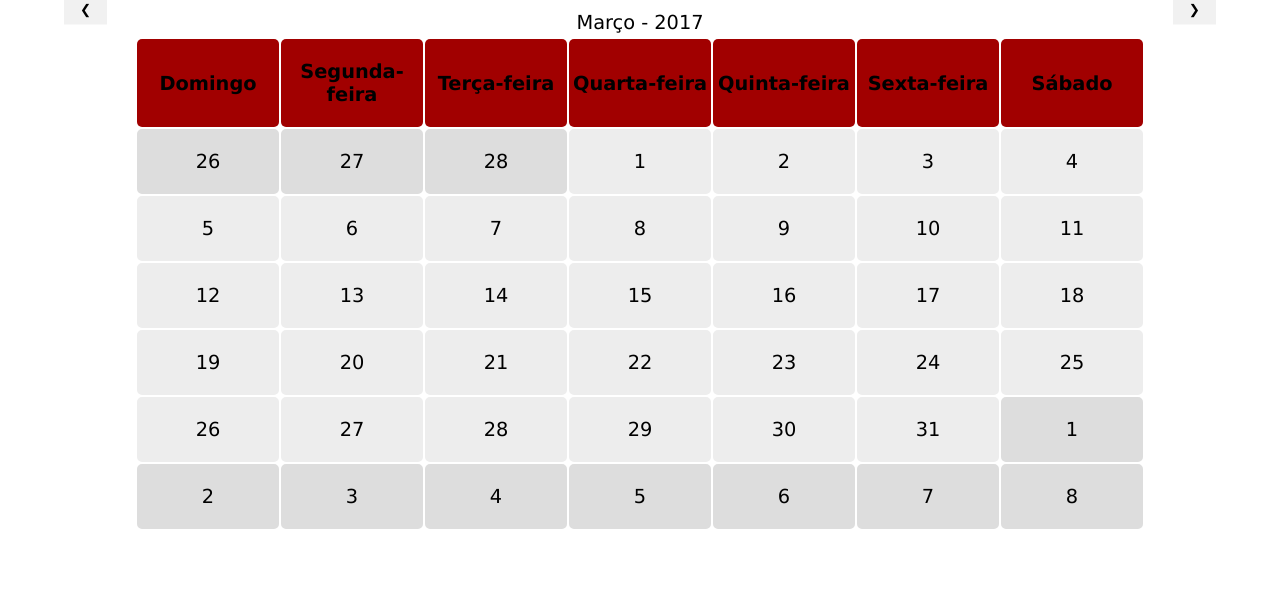
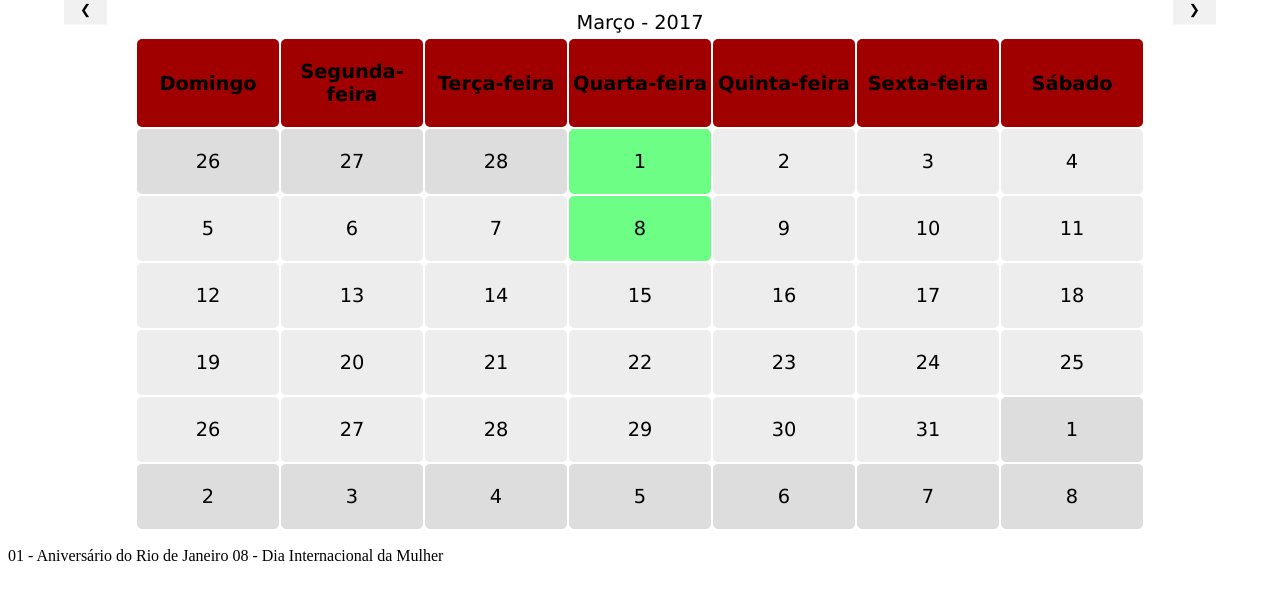
Before and after one commit to TreinoeDieta/Website, a Jekyll site: the page calendario/index.html, which Jekyll copies as it is, in a window 1280 px wide. Shown: the top 600 px of the page. Built offline with Jekyll 4.4.1, drawn with Linux system fonts in a browser that asks for light colours.

Commit message:
Update index.html

```diff
--- a/calendario/index.html
+++ b/calendario/index.html
@@ -27,6 +27,11 @@ table, th, td {
         background-color: #a10000;
         border-bottom: 20px solid #a10000;
         border-top: 20px solid #a10000;
+        border-radius: 5px;
+    }
+    .feriado {
+        background-color: #6dff85;
+        border: 20px solid #6dff85;
         border-radius: 5px;
     }
     td {
@@ -60,7 +65,7 @@ table, th, td {
     <td class="passado">26</td>
     <td class="passado">27</td>
     <td class="passado">28</td>
-    <td class="atual">1</td>
+    <td class="feriado">1</td>
     <td class="atual">2</td>
     <td class="atual">3</td>
     <td class="atual">4</td>
@@ -69,7 +74,7 @@ table, th, td {
     <td class="atual">5</td>
     <td class="atual">6</td>
     <td class="atual">7</td>
-    <td class="atual">8</td>
+    <td class="feriado">8</td>
     <td class="atual">9</td>
     <td class="atual">10</td>
     <td class="atual">11</td>
@@ -111,6 +116,7 @@ table, th, td {
     <td class="passado">8</td>
   </tr>
 </table>
+	<p>01 - Aniversário do Rio de Janeiro  08 - Dia Internacional da Mulher</p>
     </div>
 
 <div class="mySlides">
```
